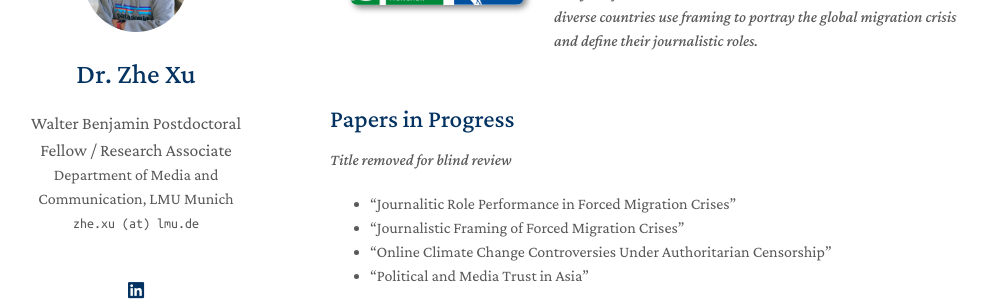
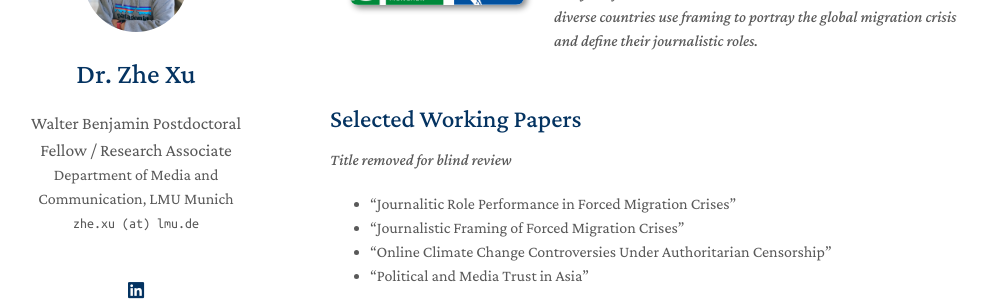
Before and after one commit to zhexuphd/home, a Jekyll site: the page built from index.md, in a window 1280 px wide and 900 px high, scrolled down 1502 px. Shown: the part 156-457 px from the top of the window, without its empty margins (140-1128 px from the left). Built offline with Jekyll 4.4.1, drawn with Linux system fonts in a browser that asks for light colours; a style sheet for code colours, icons or effects is not loaded; our own code applies the rules of GitHub Pages for plain Markdown files.

Commit message:
Update index.md

```diff
--- a/index.md
+++ b/index.md
@@ -27,7 +27,7 @@ When I’m not immersed in academia, you’ll likely find me hiking, mountaineer
 
 {% include_relative _includes/dfg.md %}
 
-## Papers in Progress
+## Selected Working Papers
 *Title removed for blind review*
 - "Journalitic Role Performance in Forced Migration Crises"
 - "Journalistic Framing of Forced Migration Crises"
```
